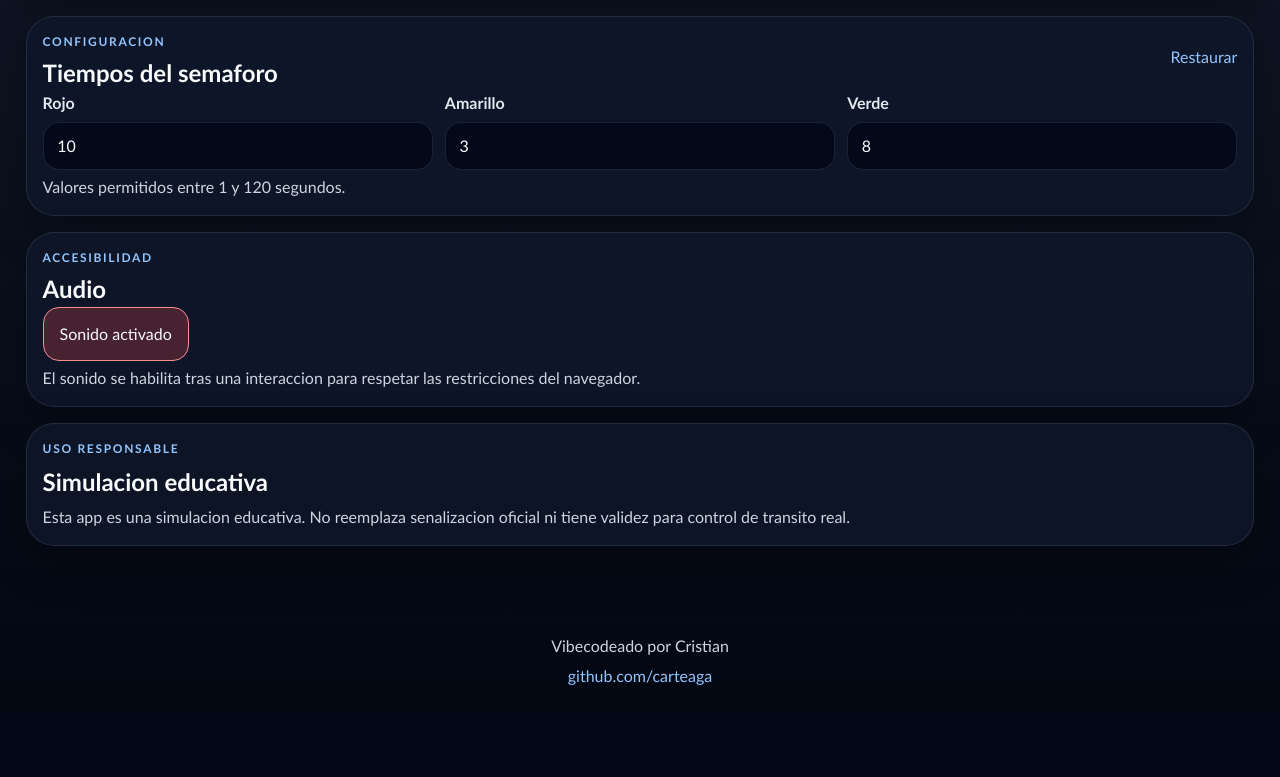
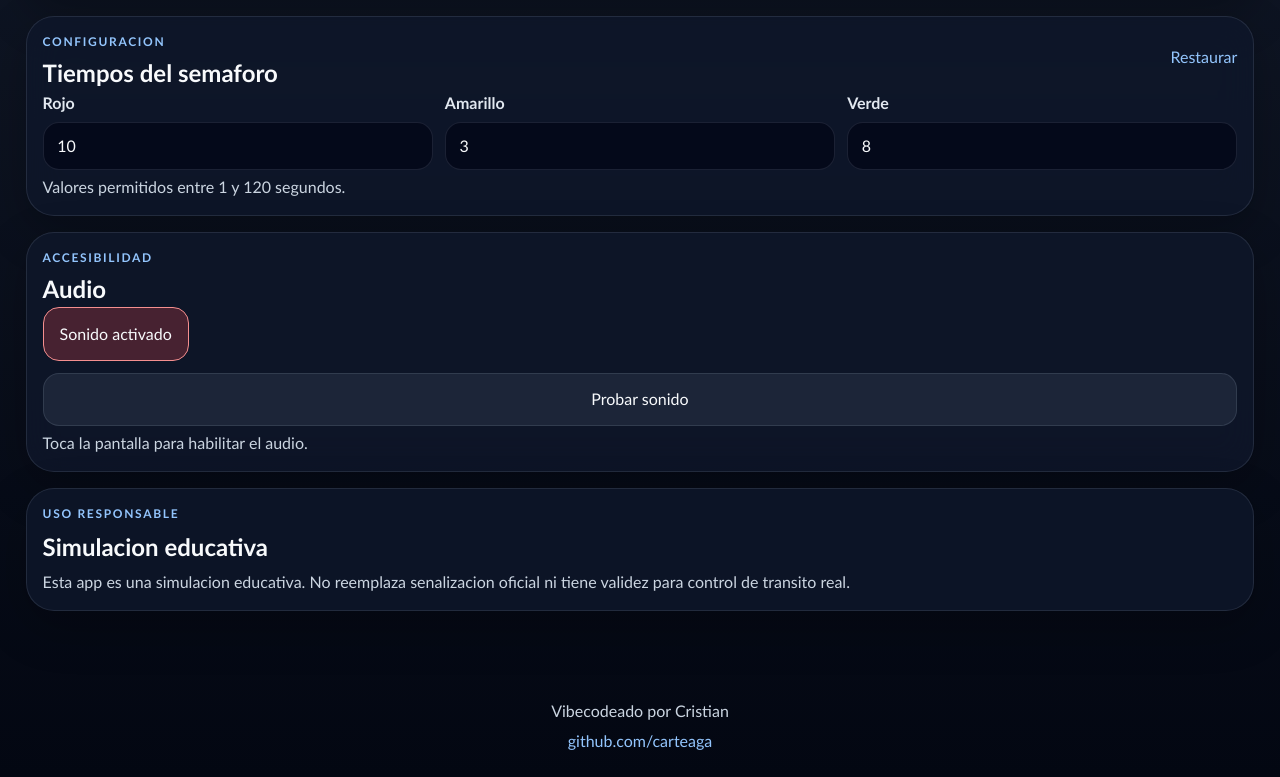
Before and after one commit to carteaga/mimo-traffic-lights, a React (Vite) app: page / in a window 1280 px wide. Shown: the part 1016-1793 px from the top of the page. Before the commit the page ends 1728 px from the top, so only its background shows below. Built offline with nearby package versions, Linux system fonts and the light colour scheme; no server answers.

Commit message:
feat: improve browser audio unlock flow

```diff
--- a/src/App.css
+++ b/src/App.css
@@ -430,6 +430,11 @@
   border: 1px solid rgba(148, 163, 184, 0.18);
 }
 
+.sound-test-button {
+  width: 100%;
+  margin-top: 0.75rem;
+}
+
 .toggle--on,
 .floating-control--primary,
 .floating-control--stop {
--- a/src/App.tsx
+++ b/src/App.tsx
@@ -15,7 +15,7 @@ import {
 import { useLocalStorage } from './hooks/useLocalStorage'
 import { useSoundManager } from './hooks/useSoundManager'
 import { useTrafficLightController } from './hooks/useTrafficLightController'
-import { useCallback, useState } from 'react'
+import { useCallback, useEffect, useState } from 'react'
 import { sanitizeConfig } from './utils/config'
 
 function App() {
@@ -25,13 +25,14 @@ function App() {
     DEFAULT_CONFIG,
   )
   const config = sanitizeConfig(storedConfig)
-  const { playTone, primeAudio } = useSoundManager()
+  const { isBlocked, isReady, isSupported, playTestTone, playTone, primeAudio } =
+    useSoundManager()
 
   const { currentState, isRunning, pause, reset, selectState, start, timeLeft } =
     useTrafficLightController({
       config,
       onStateChange: (state) => {
-        if (config.soundEnabled) {
+        if (config.soundEnabled && isReady) {
           void playTone(state)
         }
       },
@@ -71,6 +72,60 @@ function App() {
     },
     [pause, selectState],
   )
+
+  useEffect(() => {
+    if (!config.soundEnabled || isReady || !isSupported) {
+      return
+    }
+
+    let cancelled = false
+
+    async function unlockAudio() {
+      if (cancelled) {
+        return
+      }
+
+      await primeAudio()
+    }
+
+    function handleFirstGesture() {
+      void unlockAudio()
+      window.removeEventListener('pointerdown', handleFirstGesture)
+      window.removeEventListener('touchstart', handleFirstGesture)
+      window.removeEventListener('keydown', handleFirstGesture)
+    }
+
+    window.addEventListener('pointerdown', handleFirstGesture, { passive: true })
+    window.addEventListener('touchstart', handleFirstGesture, { passive: true })
+    window.addEventListener('keydown', handleFirstGesture)
+
+    return () => {
+      cancelled = true
+      window.removeEventListener('pointerdown', handleFirstGesture)
+      window.removeEventListener('touchstart', handleFirstGesture)
+      window.removeEventListener('keydown', handleFirstGesture)
+    }
+  }, [config.soundEnabled, isReady, isSupported, primeAudio])
+
+  function getAudioStatusMessage() {
+    if (!config.soundEnabled) {
+      return 'El sonido esta desactivado.'
+    }
+
+    if (!isSupported) {
+      return 'Tu navegador no soporta audio web.'
+    }
+
+    if (isReady) {
+      return 'Audio listo.'
+    }
+
+    if (isBlocked) {
+      return 'Toca la pantalla para habilitar el audio.'
+    }
+
+    return 'Toca la pantalla para habilitar el audio.'
+  }
 
   return (
     <main className={`app app--${currentState}`}>
@@ -161,10 +216,18 @@ function App() {
                 )
               }
             />
-            <p className="field-help">
-              El sonido se habilita tras una interaccion para respetar las
-              restricciones del navegador.
-            </p>
+            {import.meta.env.DEV ? (
+              <button
+                type="button"
+                className="toggle sound-test-button"
+                onClick={() => {
+                  void playTestTone()
+                }}
+              >
+                Probar sonido
+              </button>
+            ) : null}
+            <p className="field-help">{getAudioStatusMessage()}</p>
           </section>
 
           <section className="panel notice-card">
--- a/src/hooks/useSoundManager.ts
+++ b/src/hooks/useSoundManager.ts
@@ -1,4 +1,4 @@
-import { useRef } from 'react'
+import { useRef, useState } from 'react'
 
 import type { TrafficLightState } from '../types'
 
@@ -10,15 +10,22 @@ const FREQUENCIES: Record<TrafficLightState, number> = {
 
 export function useSoundManager() {
   const audioContextRef = useRef<AudioContext | null>(null)
+  const [isSupported, setIsSupported] = useState(
+    typeof window !== 'undefined' && Boolean(window.AudioContext),
+  )
+  const [isReady, setIsReady] = useState(false)
+  const [isBlocked, setIsBlocked] = useState(false)
 
   function getAudioContext() {
     if (typeof window === 'undefined') {
+      setIsSupported(false)
       return null
     }
 
     const AudioContextClass = window.AudioContext
 
     if (!AudioContextClass) {
+      setIsSupported(false)
       return null
     }
 
@@ -33,12 +40,28 @@ export function useSoundManager() {
     const context = getAudioContext()
 
     if (!context) {
-      return
+      return 'unsupported' as const
     }
 
-    if (context.state === 'suspended') {
-      await context.resume()
+    try {
+      if (context.state === 'suspended') {
+        await context.resume()
+      }
+    } catch {
+      setIsReady(false)
+      setIsBlocked(true)
+      return 'blocked' as const
     }
+
+    const ready = context.state === 'running'
+    setIsReady(ready)
+    setIsBlocked(!ready)
+
+    if (!ready) {
+      return 'blocked' as const
+    }
+
+    return 'ready' as const
   }
 
   async function playTone(state: TrafficLightState) {
@@ -48,8 +71,12 @@ export function useSoundManager() {
       return
     }
 
-    if (context.state === 'suspended') {
-      await context.resume()
+    if (context.state !== 'running') {
+      const primeResult = await primeAudio()
+
+      if (primeResult !== 'ready') {
+        return
+      }
     }
 
     const oscillator = context.createOscillator()
@@ -70,5 +97,16 @@ export function useSoundManager() {
     oscillator.stop(now + 0.3)
   }
 
-  return { playTone, primeAudio }
+  async function playTestTone() {
+    const primeResult = await primeAudio()
+
+    if (primeResult !== 'ready') {
+      return primeResult
+    }
+
+    await playTone('green')
+    return 'ready' as const
+  }
+
+  return { isBlocked, isReady, isSupported, playTestTone, playTone, primeAudio }
 }
```
